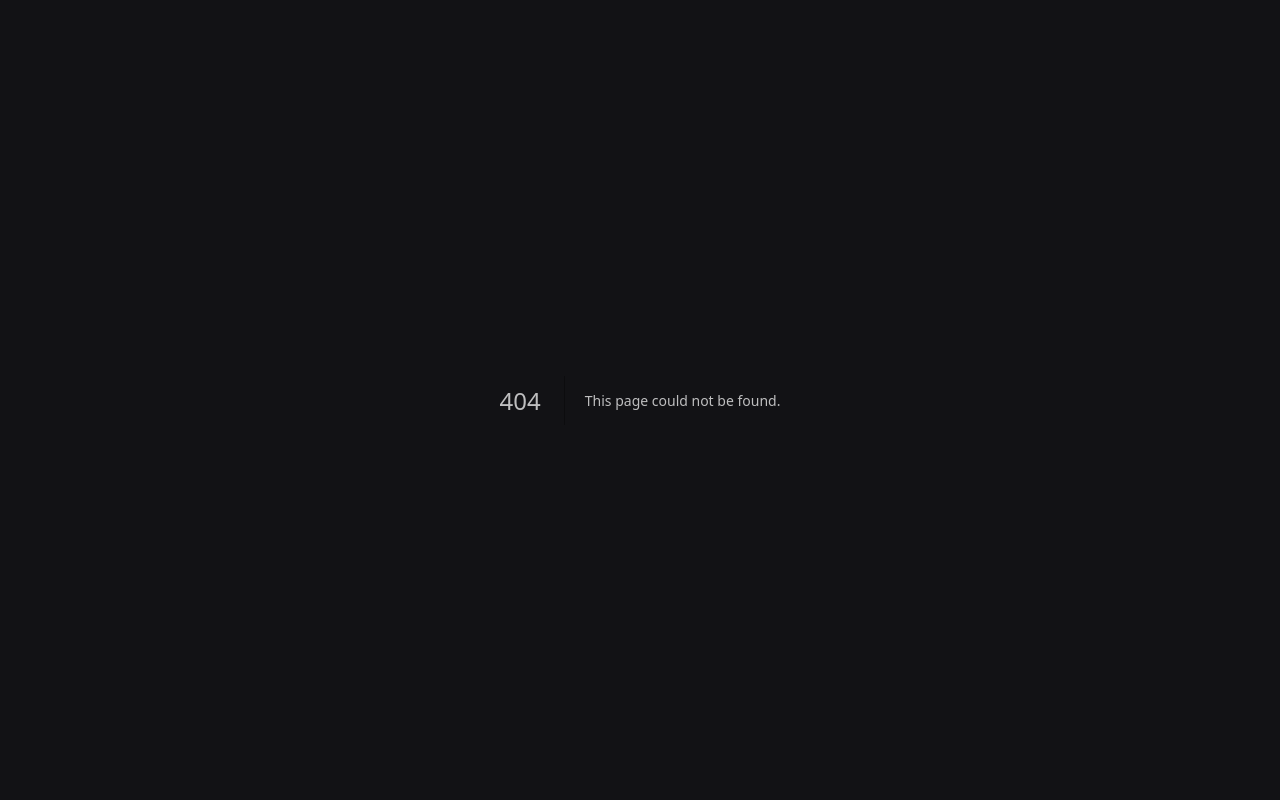
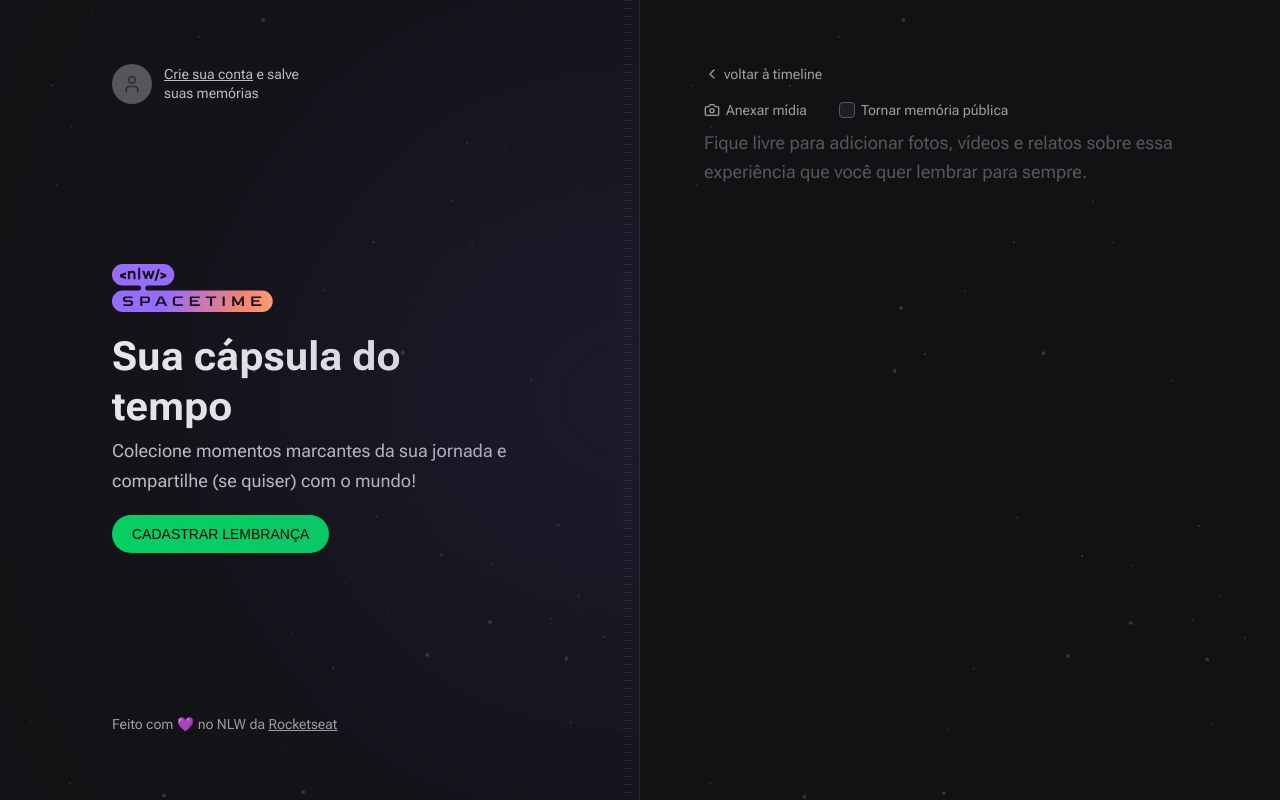
Before and after one commit to thiagonmiziara/web, a Next.js app: page /memories/new in a window 1280 px wide. Before the commit this address had no page. Built offline with nearby package versions, Linux system fonts and the light colour scheme; no server answers; a web font is replaced by a local one.

Commit message:
add nova pagina de novas memorias e middleware de autenticação

```diff
--- a/package.json
+++ b/package.json
@@ -27,6 +27,7 @@
   },
   "devDependencies": {
     "@rocketseat/eslint-config": "^1.2.0",
+    "@tailwindcss/forms": "^0.5.3",
     "prettier-plugin-tailwindcss": "^0.3.0"
   }
 }
--- a/src/app/api/auth/callback/route.ts
+++ b/src/app/api/auth/callback/route.ts
@@ -4,6 +4,7 @@
 export async function GET(request: NextRequest) {
   const { searchParams } = new URL(request.url)
   const code = searchParams.get('code')
+  const redirectTo = request.cookies.get('redirectTo')?.value
 
   const registerResponse = await api.post('/register', {
     code,
@@ -11,7 +12,7 @@
 
   const { token } = registerResponse.data
 
-  const redirectURL = new URL('/', request.url)
+  const redirectURL = redirectTo ?? new URL('/', request.url)
 
   const cookieExpiresInSeconds = 30 * 24 * 60 * 60 // 30 days
 
--- /dev/null
+++ b/src/app/api/auth/logout/route.ts
@@ -0,0 +1,11 @@
+import { NextRequest, NextResponse } from 'next/server'
+
+export async function GET(request: NextRequest) {
+  const redirectURL = new URL('/', request.url)
+
+  return NextResponse.redirect(redirectURL, {
+    headers: {
+      'Set-Cookie': `token=; Path=/; max-age=0;`,
+    },
+  })
+}
--- a/src/app/layout.tsx
+++ b/src/app/layout.tsx
@@ -1,9 +1,14 @@
 import { ReactNode } from 'react'
+import { cookies } from 'next/headers'
 import './globals.css'
 import {
   Roboto_Flex as Roboto,
   Bai_Jamjuree as BaiJamjuree,
 } from 'next/font/google'
+import Hero from '@/components/Hero'
+import Profile from '@/components/Profile'
+import SignIn from '@/components/SignIn'
+import Copyright from '@/components/Copyright'
 
 const roboto = Roboto({ subsets: ['latin'], variable: '--font-roboto' })
 const baiJamjuree = BaiJamjuree({
@@ -18,12 +23,31 @@
 }
 
 export default function RootLayout({ children }: { children: ReactNode }) {
+  const isAuthenticated = cookies().has('token')
+
   return (
     <html lang="en">
       <body
         className={`${roboto.variable} ${baiJamjuree.variable} bg-gray-900 font-sans text-gray-100`}
       >
-        {children}
+        <main className="grid min-h-screen grid-cols-2">
+          {/* Left */}
+          <div className="relative flex flex-col items-start justify-between overflow-hidden border-r border-white/10 bg-[url(../assets/bg-stars.svg)] bg-cover px-28 py-16">
+            {/* Blur */}
+            <div className="absolute right-0 top-1/2 h-[288px] w-[526px] -translate-y-1/2 translate-x-1/2 rounded-full bg-purple-700 opacity-50 blur-full" />
+
+            {/* Stripes */}
+            <div className="absolute bottom-0 right-2 top-0 w-2 bg-stripes" />
+            {isAuthenticated ? <Profile /> : <SignIn />}
+            <Hero />
+            <Copyright />
+          </div>
+
+          {/* Right */}
+          <div className="flex flex-col bg-[url(../assets/bg-stars.svg)] bg-cover p-16">
+            {children}
+          </div>
+        </main>
       </body>
     </html>
   )
--- /dev/null
+++ b/src/app/memories/new/page.tsx
@@ -0,0 +1,50 @@
+import { Camera, ChevronLeft } from 'lucide-react'
+import Link from 'next/link'
+
+export default function NewMemory() {
+  return (
+    <div className="flex flex-1 flex-col gap-4">
+      <Link
+        href="/"
+        className="flex items-center gap-1 text-sm text-gray-200 hover:text-gray-100"
+      >
+        <ChevronLeft className="h-4 w-4" />
+        voltar à timeline
+      </Link>
+
+      <form className="flex flex-1 flex-col gap-2">
+        <div className="flex items-center gap-4">
+          <label
+            htmlFor="media"
+            className="flex cursor-pointer items-center gap-1.5 text-sm text-gray-200 hover:text-gray-100"
+          >
+            <Camera className="h-4 w-4" />
+            Anexar mídia
+          </label>
+          <input type="file" id="media" className="invisible h-0 w-0" />
+
+          <label
+            htmlFor="isPublic"
+            className="flex items-center gap-1.5 text-sm text-gray-200 hover:text-gray-100"
+          >
+            <input
+              type="checkbox"
+              name="isPublic"
+              id="isPublic"
+              value="true"
+              className="h-4 w-4 rounded border-gray-400 bg-gray-700 text-purple-500"
+            />
+            Tornar memória pública
+          </label>
+        </div>
+
+        <textarea
+          name="content"
+          spellCheck={false}
+          className="w-full flex-1 resize-none rounded border-0 bg-transparent p-0 text-lg leading-relaxed text-gray-100 placeholder:text-gray-400 focus:ring-0"
+          placeholder="Fique livre para adicionar fotos, vídeos e relatos sobre essa experiência que você quer lembrar para sempre."
+        />
+      </form>
+    </div>
+  )
+}
--- a/src/app/page.tsx
+++ b/src/app/page.tsx
@@ -1,31 +1,5 @@
-import { cookies } from 'next/headers'
-import Copyright from '@/components/Copyright'
 import EmptyMemories from '@/components/EmptyMemories'
-import Hero from '@/components/Hero'
-import SignIn from '@/components/SignIn'
-import Profile from '@/components/Profile'
 
 export default function Home() {
-  const isAuthenticated = cookies().has('token')
-
-  return (
-    <main className="grid min-h-screen grid-cols-2">
-      {/* Left */}
-      <div className="relative flex flex-col items-start justify-between overflow-hidden border-r border-white/10 bg-[url(../assets/bg-stars.svg)] bg-cover px-28 py-16">
-        {/* Blur */}
-        <div className="absolute right-0 top-1/2 h-[288px] w-[526px] -translate-y-1/2 translate-x-1/2 rounded-full bg-purple-700 opacity-50 blur-full" />
-
-        {/* Stripes */}
-        <div className="absolute bottom-0 right-2 top-0 w-2 bg-stripes" />
-        {isAuthenticated ? <Profile /> : <SignIn />}
-        <Hero />
-        <Copyright />
-      </div>
-
-      {/* Right */}
-      <div className="flex flex-col bg-[url(../assets/bg-stars.svg)] bg-cover p-16">
-        <EmptyMemories />
-      </div>
-    </main>
-  )
+  return <EmptyMemories />
 }
--- a/src/components/Hero/Hero.tsx
+++ b/src/components/Hero/Hero.tsx
@@ -1,6 +1,7 @@
 import React from 'react'
 import nlwLogo from '../../assets/nlw-spacetime-logo.svg'
 import Image from 'next/image'
+import Link from 'next/link'
 
 const Hero = () => {
   return (
@@ -17,12 +18,12 @@
         </p>
       </div>
 
-      <a
+      <Link
         className="inline-block rounded-full bg-green-500 px-5 py-3 font-alt text-sm uppercase leading-none text-black hover:bg-green-600"
-        href=""
+        href="/memories/new"
       >
         CADASTRAR LEMBRANÇA
-      </a>
+      </Link>
     </div>
   )
 }
--- a/src/components/Profile/Profile.tsx
+++ b/src/components/Profile/Profile.tsx
@@ -15,7 +15,10 @@
       />
       <p className="max-w-[140px] text-sm leading-snug">
         {name}
-        <a href="" className="block text-red-400 hover:text-red-300">
+        <a
+          href="/api/auth/logout"
+          className="block text-red-400 hover:text-red-300"
+        >
           Quero sair
         </a>
       </p>
--- a/src/lib/api.ts
+++ b/src/lib/api.ts
@@ -1,5 +1,5 @@
 import axios from 'axios'
 
 export const api = axios.create({
-  baseURL: 'http://localhost:3333',
+  baseURL: 'http://127.0.0.1:3333',
 })
--- a/tailwind.config.js
+++ b/tailwind.config.js
@@ -69,5 +69,5 @@
       },
     },
   },
-  plugins: [],
+  plugins: [require('@tailwindcss/forms')],
 }
```
Also changed, not shown: src/middleware.ts (added, +21 -0 lines), 1 other file (tests, documents, lock files or other folders).
